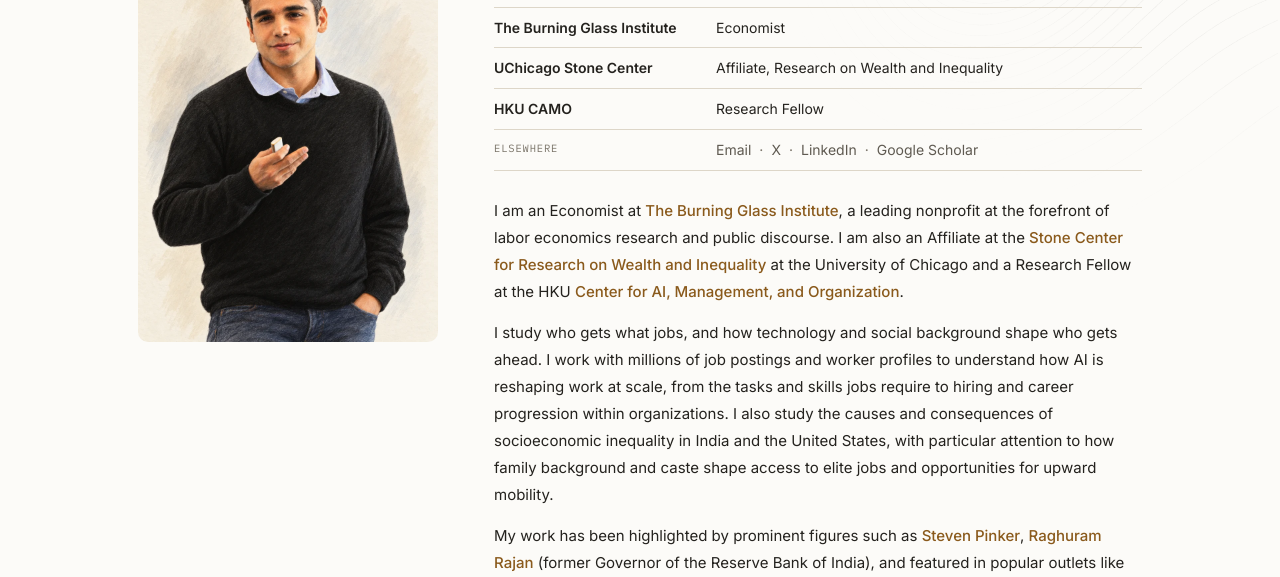
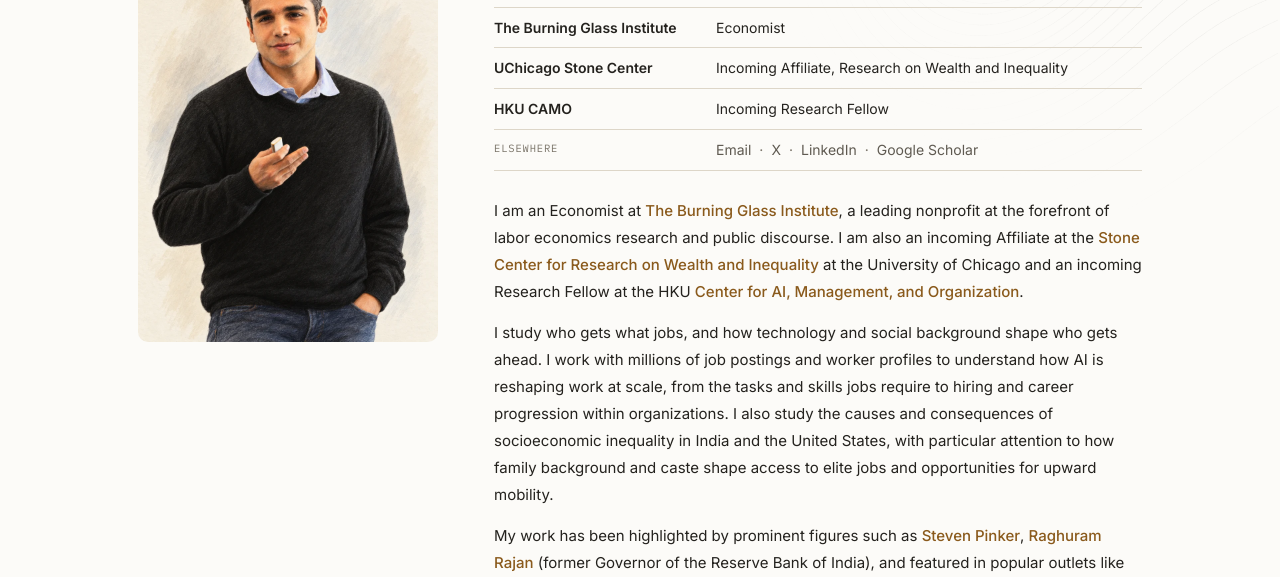
Before and after one commit to soumitrashukla/soumitrashukla.github.io, a plain HTML site: page index.html in a window 1280 px wide. Shown: the part 203-780 px from the top of the page. Drawn offline with Linux system fonts and the light colour scheme.

Commit message:
Mark UChicago and HKU affiliations as incoming

```diff
--- a/index.html
+++ b/index.html
@@ -66,13 +66,13 @@
                     <h1>Soumitra Shukla</h1>
                     <div class="aff-rows">
                         <div class="aff"><b>The Burning Glass Institute</b><span>Economist</span></div>
-                        <div class="aff"><b><a class="aff-center" href="https://stonecenter.uchicago.edu/" target="_blank" rel="noopener noreferrer">UChicago Stone Center</a></b><span>Affiliate, Research on Wealth and Inequality</span></div>
-                        <div class="aff"><b><a class="aff-center" href="https://camo.hku.hk/" target="_blank" rel="noopener noreferrer" aria-label="HKU Center for AI, Management, and Organization"><span class="aff-center-desktop">HKU CAMO</span><span class="aff-center-mobile">HKU Center for AI, Management, and Organization</span></a></b><span>Research Fellow</span></div>
+                        <div class="aff"><b><a class="aff-center" href="https://stonecenter.uchicago.edu/" target="_blank" rel="noopener noreferrer">UChicago Stone Center</a></b><span>Incoming Affiliate, Research on Wealth and Inequality</span></div>
+                        <div class="aff"><b><a class="aff-center" href="https://camo.hku.hk/" target="_blank" rel="noopener noreferrer" aria-label="HKU Center for AI, Management, and Organization"><span class="aff-center-desktop">HKU CAMO</span><span class="aff-center-mobile">HKU Center for AI, Management, and Organization</span></a></b><span>Incoming Research Fellow</span></div>
                         <div class="aff"><span class="aff-label">Elsewhere</span><span class="aff-links"><a href="mailto:sshukla@burningglassinstitute.org">Email</a><a href="https://x.com/soumitrashukla9" target="_blank" rel="noopener noreferrer">X</a><a href="https://www.linkedin.com/in/soumitra-shukla" target="_blank" rel="noopener noreferrer">LinkedIn</a><a href="https://scholar.google.com/citations?user=G5sgEG0AAAAJ&amp;hl=en" target="_blank" rel="noopener noreferrer">Google Scholar</a></span></div>
                     </div>
 
                     <div class="bio">
-                        <p>I am an Economist at <a href="https://www.burningglassinstitute.org/" target="_blank">The Burning Glass Institute</a>, a leading nonprofit at the forefront of labor economics research and public discourse. I am also an Affiliate at the <a href="https://stonecenter.uchicago.edu/" target="_blank">Stone Center for Research on Wealth and Inequality</a> at the University of Chicago and a Research Fellow at the HKU <a href="https://camo.hku.hk/" target="_blank" rel="noopener noreferrer">Center for AI, Management, and Organization</a>.</p>
+                        <p>I am an Economist at <a href="https://www.burningglassinstitute.org/" target="_blank">The Burning Glass Institute</a>, a leading nonprofit at the forefront of labor economics research and public discourse. I am also an incoming Affiliate at the <a href="https://stonecenter.uchicago.edu/" target="_blank">Stone Center for Research on Wealth and Inequality</a> at the University of Chicago and an incoming Research Fellow at the HKU <a href="https://camo.hku.hk/" target="_blank" rel="noopener noreferrer">Center for AI, Management, and Organization</a>.</p>
                         <br>
 
                         <p>I study who gets what jobs, and how technology and social background shape who gets ahead. I work with millions of job postings and worker profiles to understand how AI is reshaping work at scale, from the tasks and skills jobs require to hiring and career progression within organizations. I also study the causes and consequences of socioeconomic inequality in India and the United States, with particular attention to how family background and caste shape access to elite jobs and opportunities for upward mobility.</p>
```
Also changed, not shown: Soumitra_Shukla_CV.html (+1 -1 lines), 2 other files.
